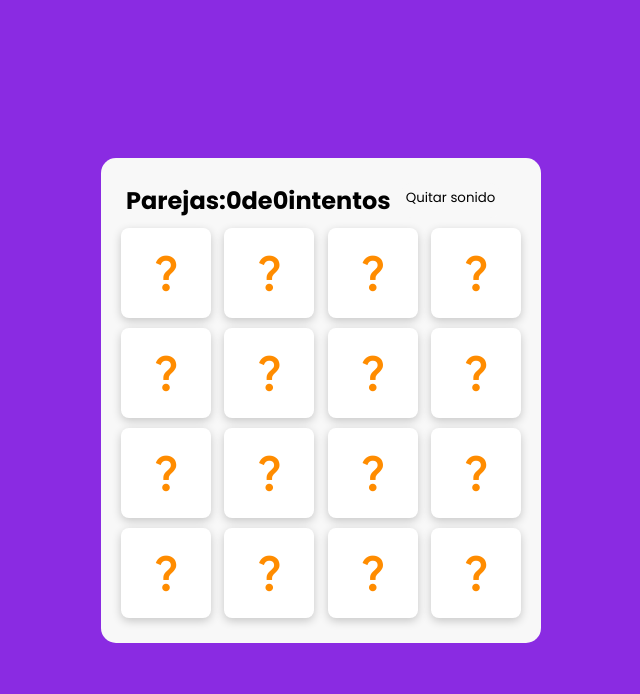
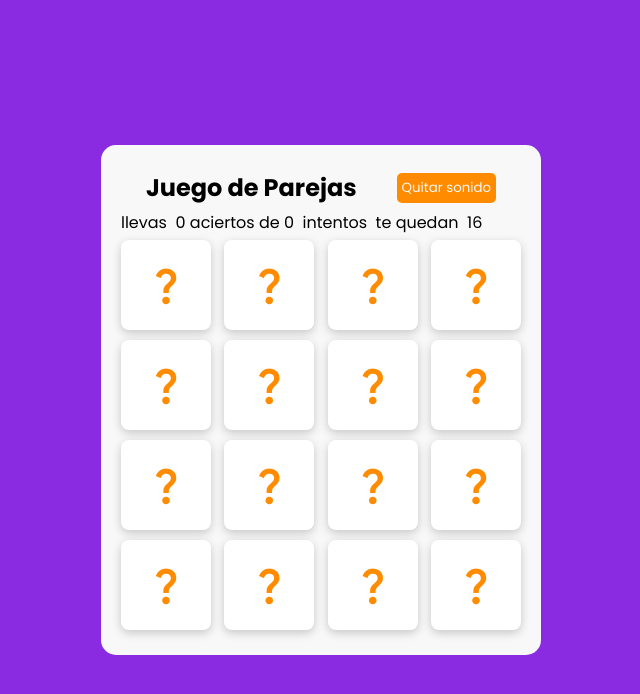
Before and after one commit to jdvalmart/juego-cards, a plain HTML site: page index.html in a window 1280 px wide. Shown: the whole page, without its empty margins (319-959 px from the left). Drawn offline with Linux system fonts and the light colour scheme.

Commit message:
estilos a botones, titulos y  mejoras en la logica

```diff
--- a/css/style.css
+++ b/css/style.css
@@ -21,6 +21,23 @@ body{
     border-radius: 15px;
     padding: 20px;
 }
+.encabezado{
+    display: flex;
+    justify-content: space-around;
+    align-items: center;
+    align-content: center;
+    padding: 5px;
+}
+#escuchar {
+    background-color: darkorange;
+    color: #f8f8f8;
+    border-radius: 5px;
+    padding: 5px;
+    cursor: pointer;
+    border: none;
+
+}
+
 .cards, .card, .view{
     display: flex;
     align-items: center;
@@ -94,19 +111,3 @@ body{
         transform: translatex(8px);
     }
 }
-
-.container h2 {
-    padding: 5px;
-    display: flex;
-    align-content: center;
-
-
-}
-#escuchar {
-    display: flex;
-    padding: 5px;
-    border-radius: 10px;
-    background-color: #f8f8f8;
-    border: none;
-    margin-left: 10px;
-}
--- a/index.html
+++ b/index.html
@@ -10,11 +10,13 @@
 </head>
 <body>
     <div class="container">
+        <div class="encabezado">
+            <h2>Juego de Parejas</h2>
+            <button id="escuchar">Quitar sonido</button>
+        </div>
+         <p>llevas &nbsp;<span id="parejas">0</span>&nbsp;<span>aciertos</span></span>&nbsp;de&nbsp;<span id="intentos">0</span>&nbsp; intentos &nbsp;te&nbsp;quedan &nbsp;<span id="resto">16</span> </p>
 
-            <h2>
-                Parejas: <span>0</span>de<span id="intentos">0</span> intentos
-                <button id="escuchar">Quitar sonido</button>
-            </h2>
+
 
         <div class="cards">
             <li class="card">
--- a/js/script.js
+++ b/js/script.js
@@ -1,9 +1,12 @@
 const cards = document.querySelectorAll('.card')
-const num_parejas = document.querySelector('.container h2 span')
-let span_intentos = document.querySelector("#intentos")
+const num_parejas = document.querySelector('#parejas')
+const span_intentos = document.querySelector("#intentos")
+const span_resto = document.querySelector('#resto')
 let card_1, card_2
 let deshabilitarCartas = false
 let parejas = 0
+let intentos = 0
+let resto = 16
 let sonidos = document.querySelector("#sonidos")
 sonidos.volume = 0.1
 let fondo = document.querySelector("#fondo")
@@ -26,13 +29,23 @@ escuchar.addEventListener("click", sonidoDeFondo)
 
 const sonIguales = (img1, img2)=> {
     intentos ++
+    resto --
+    span_resto.innerHTML = resto
+
     span_intentos.innerHTML = intentos
+    if (intentos >= 16){
+        setTimeout(()=>{
+
+            return reiniciarJuego()
+        },1000)
+    }
 
     if (img1 === img2){
         sonidos.src="sonido/success.mp3"
         sonidos.play()
         parejas ++
         num_parejas.innerHTML = parejas
+
 
         if(parejas === 8){
             sonidos.src="sonido/win.mp3"
```
